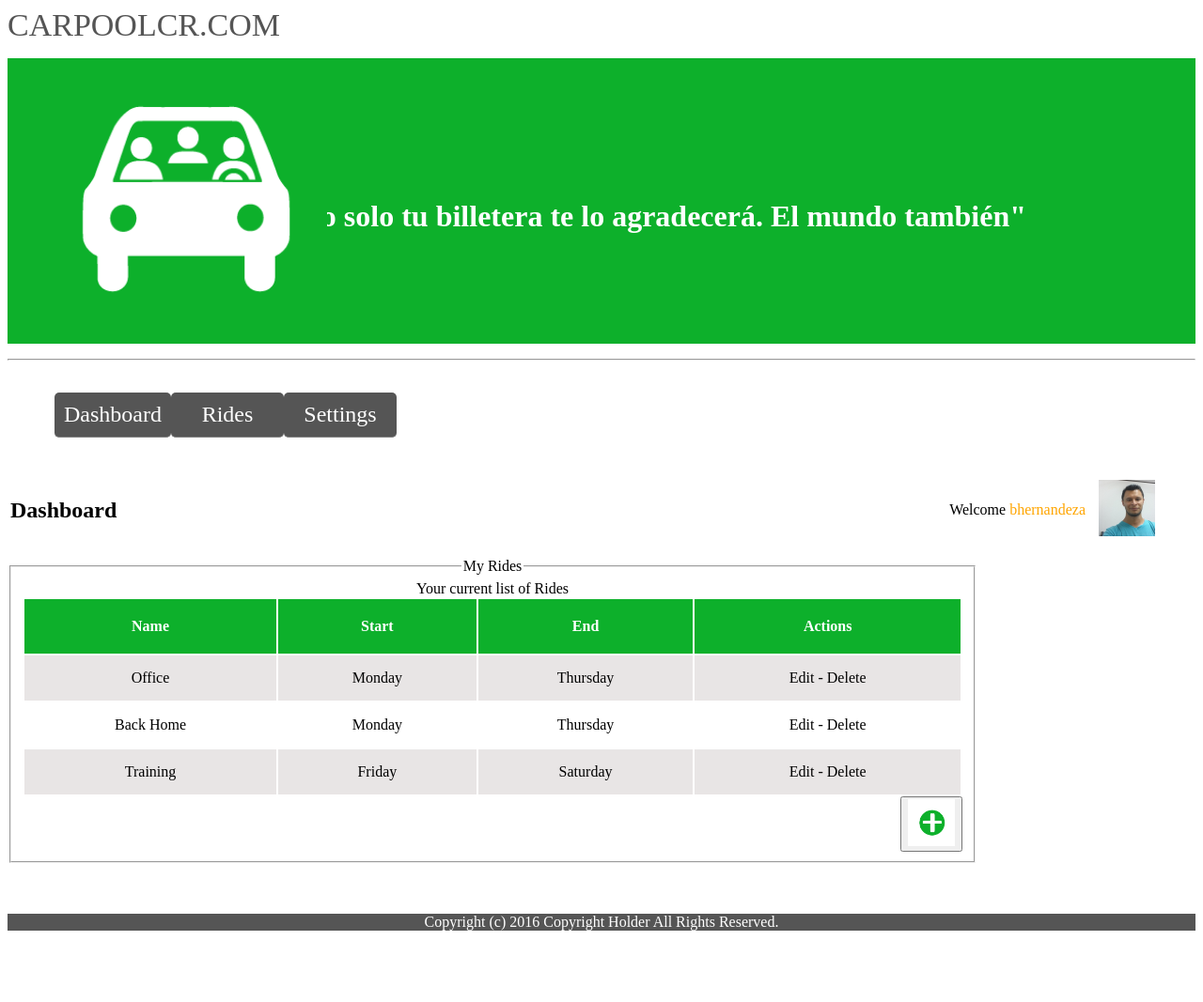
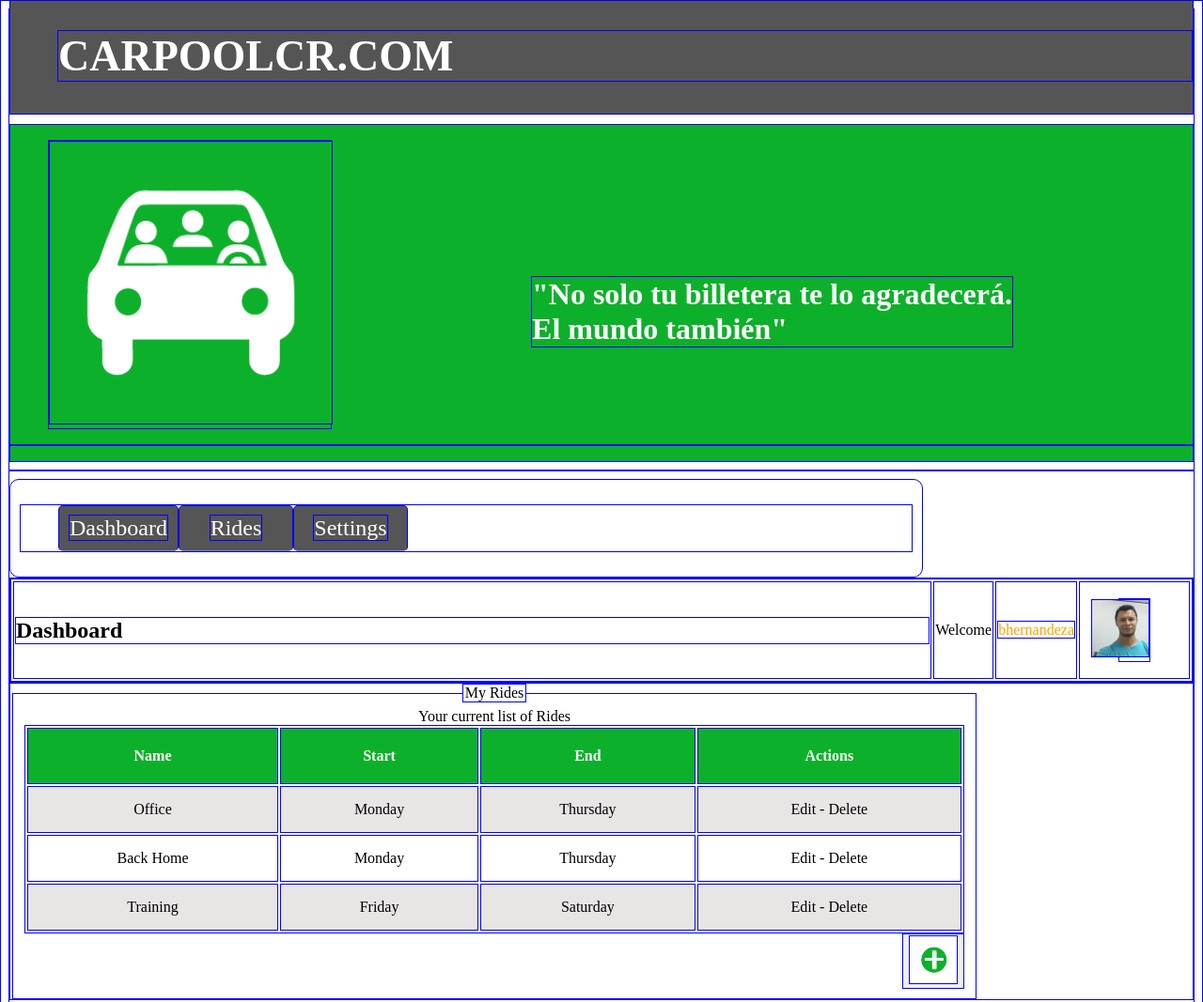
Before and after one commit to andres9366ha/ByronHProyecto1, a plain HTML site: page dashboard.html in a window 1280 px wide. Shown: the top 1067 px of the page at 94% size. Before the commit the page ends 999 px from the top, so only its background shows below. Drawn offline with Linux system fonts and the light colour scheme.

Commit message:
commit 21 06 2016

```diff
--- a/dashStyles.css
+++ b/dashStyles.css
@@ -1,11 +1,19 @@
+*{border: 1px solid blue};
+
 body{
   background-color: white;
 }
 
-div.containerTop{
-  font-size: 34px;
-  color: rgb(85, 85, 85);
+div#containerTop{
+  height: 120px;
+  background: rgb(85, 85, 85);
+  margin-top: -10px;
+}
 
+h1#hcarpool{
+    font-size: 46px;
+    color: white;
+    margin-left: 50px;
 }
 
 header{
@@ -22,9 +30,9 @@ header img{
   height: 300px;
 }
 
-header strong{
-  margin-top: -170px;
-  margin-right: 180px;
+header p strong{
+  margin-top: -180px;
+  margin-right: 190px;
   color: white;
   font-size: 32px;
   float: right;
--- a/dashboard.html
+++ b/dashboard.html
@@ -7,13 +7,13 @@
     <link rel="stylesheet" href="dashStyles.css">
   </head>
   <body>
-    <div class="containerTop">
-      CARPOOLCR.COM
+    <div id="containerTop">
+      <h1 id="hcarpool">CARPOOLCR.COM</h1>
     </div>
     <header>
       <figure><img src="head.png" alt="Imagen Carpooling">
       </figure>
-      <strong>"No solo tu billetera te lo agradecerá. El mundo también"</strong>
+      <p><strong>"No solo tu billetera te lo agradecerá. <br>El mundo también"</strong></p>
     </header>
     <hr>
     <nav>
```
